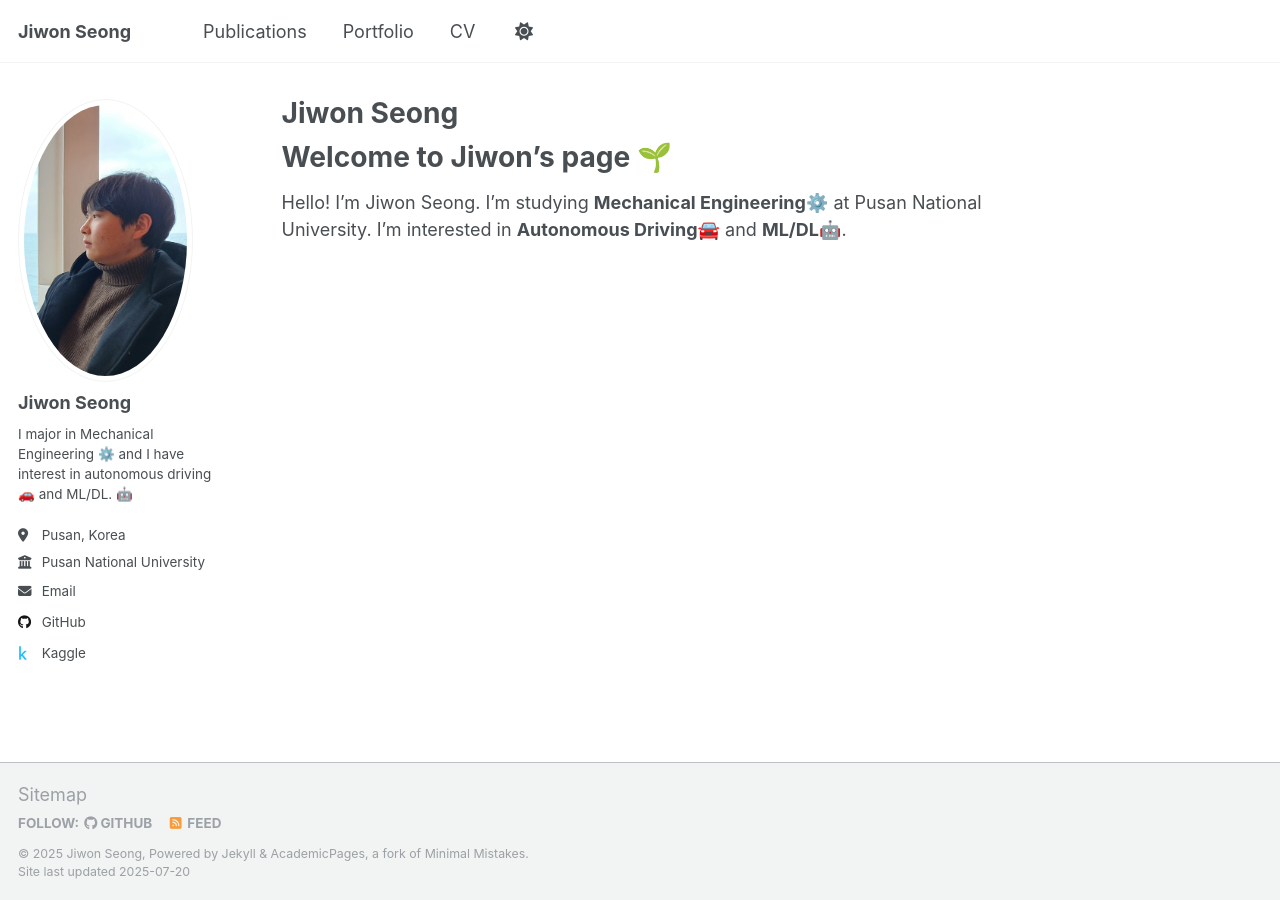
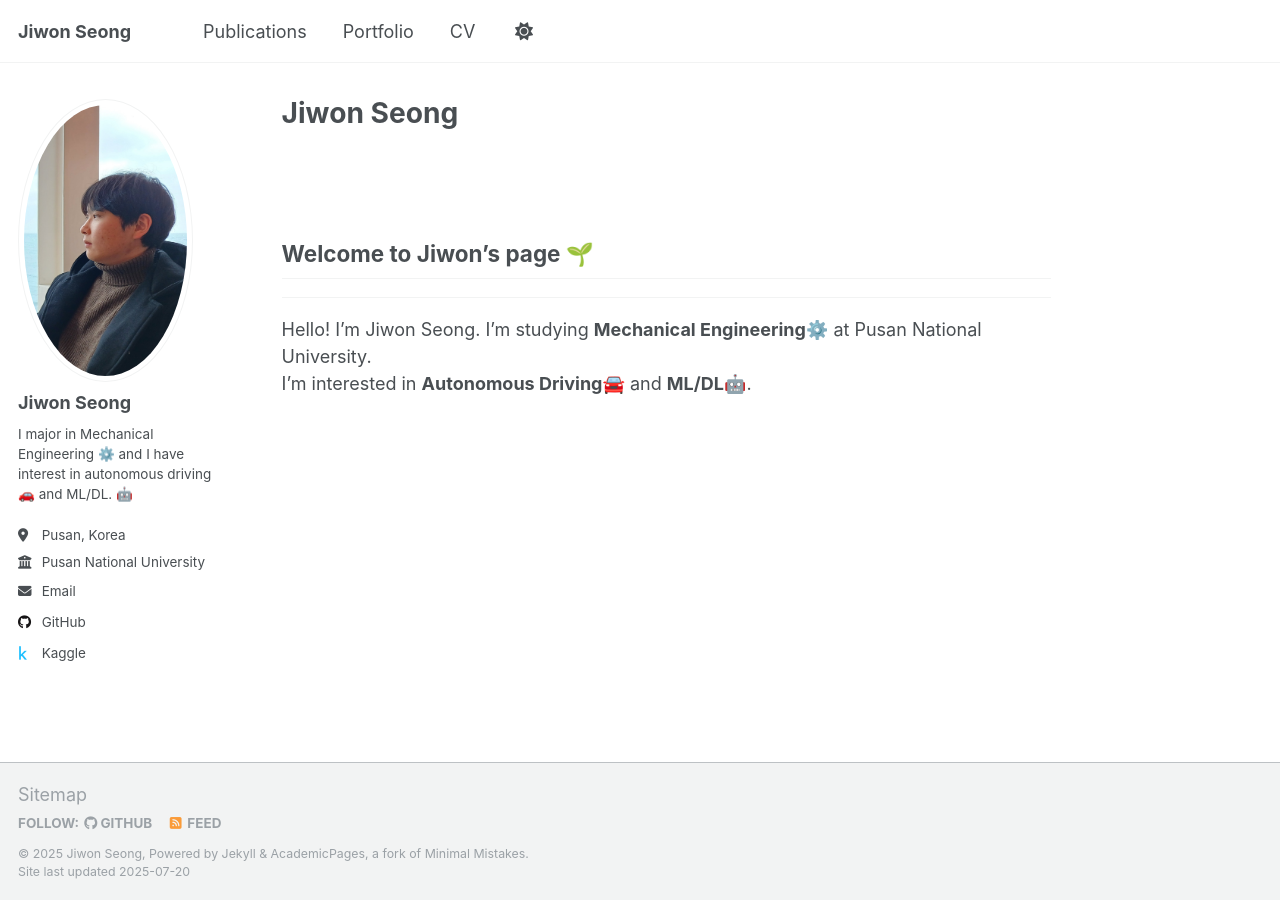
Before and after one commit to sjw310/sjw310.github.io, a Jekyll site: the page built from _pages/about.md, in a window 1280 px wide. Built offline with Jekyll 4.4.1, drawn with Linux system fonts in a browser that asks for light colours; a script that is not in the unit is left out.

Commit message:
Update About

```diff
--- a/_pages/about.md
+++ b/_pages/about.md
@@ -7,9 +7,14 @@ redirect_from:
   - /about.html
 ---
 
-Welcome to Jiwon's page 🌱
-======
-Hello! I'm Jiwon Seong. I'm studying **Mechanical Engineering**⚙️ at Pusan National University. I'm interested in **Autonomous Driving**🚘 and **ML/DL**🤖.
+<br><br>
+
+## Welcome to Jiwon's page 🌱
+
+---
+
+Hello! I'm Jiwon Seong. I'm studying **Mechanical Engineering**⚙️ at Pusan National University.
+I'm interested in **Autonomous Driving**🚘 and **ML/DL**🤖.
 
 <!--
 This is the front page of a website that is powered by the [Academic Pages template](https://github.com/academicpages/academicpages.github.io) and hosted on GitHub pages. [GitHub pages](https://pages.github.com) is a free service in which websites are built and hosted from code and data stored in a GitHub repository, automatically updating when a new commit is made to the repository. This template was forked from the [Minimal Mistakes Jekyll Theme](https://mmistakes.github.io/minimal-mistakes/) created by Michael Rose, and then extended to support the kinds of content that academics have: publications, talks, teaching, a portfolio, blog posts, and a dynamically-generated CV. Incidentally, these same features make it a great template for anyone that needs to show off a professional template!
```
